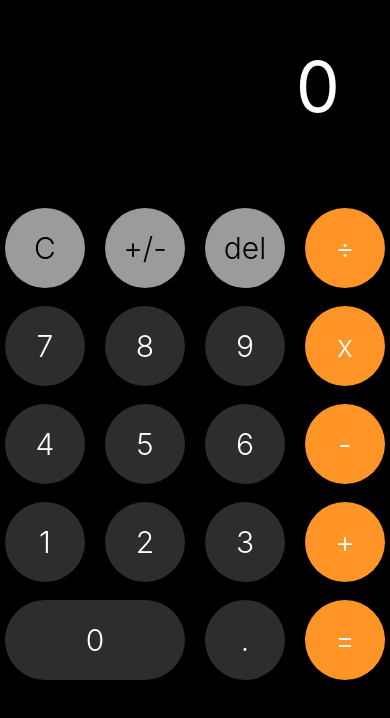
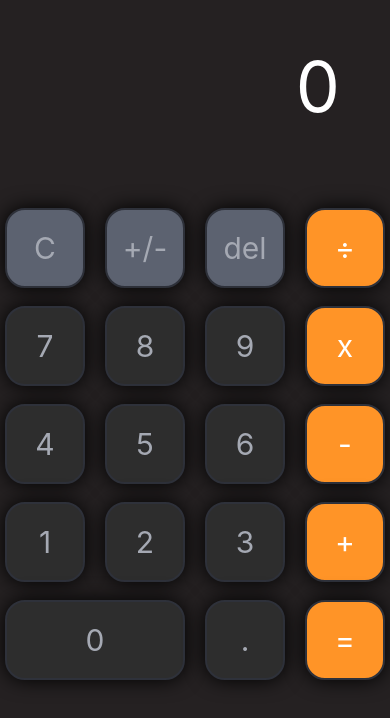
Before and after one commit to joseluiszamora/react-native-calculator, a React Native app: screen / in a window 390 px wide. Shown: the part 126-844 px from the top of the page. Built offline with nearby package versions, Linux system fonts and the light colour scheme.

Commit message:
optimize calculator style

```diff
--- a/src/config/theme/app-theme.ts
+++ b/src/config/theme/app-theme.ts
@@ -7,7 +7,15 @@ export const colors = {
 
   textPrimary: 'white',
   textSecondary: '#666666',
-  background: '#000000',
+  // background: '#000000',
+  background: '#252122',
+
+  btnDark: '#2D2D2D',
+  btnLight: '#5c6270',
+  btnOrange: '#FF9427',
+
+  txtDark: '#a5a9b3',
+  txtLight: '#ffffff',
 };
 
 export const styles = StyleSheet.create({
@@ -39,19 +47,4 @@ export const styles = StyleSheet.create({
     marginBottom: 18,
     paddingHorizontal: 10,
   },
-  button: {
-    backgroundColor: colors.darkGray,
-    borderRadius: 100,
-    height: 80,
-    justifyContent: 'center',
-    marginHorizontal: 10,
-    width: 80,
-  },
-  buttonText: {
-    color: 'white',
-    fontSize: 30,
-    fontWeight: '300',
-    padding: 10,
-    textAlign: 'center',
-  },
 });
--- a/src/ui/components/CalculatorButton.tsx
+++ b/src/ui/components/CalculatorButton.tsx
@@ -1,19 +1,19 @@
 import React from 'react';
-import {Pressable, Text} from 'react-native';
-import {styles, colors} from '../../config/theme/app-theme';
+import {Pressable, StyleSheet, Text} from 'react-native';
+import {colors} from '../../config/theme/app-theme';
 
 interface Props {
   label: string;
-  color?: string;
+  color: string;
+  colorText: string;
   doubleSize?: boolean;
-  blackText?: boolean;
   onPress: () => void;
 }
 export const CalculatorButton = ({
   label,
-  color = colors.darkGray,
+  color,
+  colorText,
   doubleSize = false,
-  blackText = false,
   onPress,
 }: Props) => {
   return (
@@ -25,13 +25,31 @@ export const CalculatorButton = ({
         width: doubleSize ? 180 : 80,
         opacity: pressed ? 0.8 : 1,
       })}>
-      <Text
-        style={{
-          ...styles.buttonText,
-          color: blackText ? 'black' : 'white',
-        }}>
+      <Text style={[styles.buttonText, {color: colorText}]}>{label}</Text>
+      {/* <Text style={[styles.buttonText, {color: blackText ? 'black' : 'white'}]}>
         {label}
-      </Text>
+      </Text> */}
     </Pressable>
   );
 };
+
+const styles = StyleSheet.create({
+  button: {
+    backgroundColor: colors.darkGray,
+    borderRadius: 20,
+    borderColor: '#2e313a',
+    borderWidth: 2,
+    height: 80,
+    justifyContent: 'center',
+    marginHorizontal: 10,
+    width: 80,
+    shadowRadius: 20,
+  },
+  buttonText: {
+    color: '#a5a9b3',
+    fontSize: 30,
+    fontWeight: '400',
+    padding: 10,
+    textAlign: 'center',
+  },
+});
--- a/src/ui/screens/CalculatorScreen.tsx
+++ b/src/ui/screens/CalculatorScreen.tsx
@@ -46,72 +46,129 @@ export const CalculatorScreen = () => {
         <CalculatorButton
           onPress={clean}
           label="C"
-          blackText
-          color={colors.lightGray}
+          color={colors.btnLight}
+          colorText={colors.txtDark}
         />
         <CalculatorButton
           onPress={toggleSign}
           label="+/-"
-          blackText
-          color={colors.lightGray}
+          color={colors.btnLight}
+          colorText={colors.txtDark}
         />
         <CalculatorButton
           onPress={deleteOperation}
           label="del"
-          blackText
-          color={colors.lightGray}
+          color={colors.btnLight}
+          colorText={colors.txtDark}
         />
         <CalculatorButton
           onPress={divideOperation}
           label="÷"
-          color={colors.orange}
-        />
-      </View>
-
-      <View style={styles.row}>
-        <CalculatorButton onPress={() => buildNumber('7')} label="7" />
-        <CalculatorButton onPress={() => buildNumber('8')} label="8" />
-        <CalculatorButton onPress={() => buildNumber('9')} label="9" />
-        <CalculatorButton
-          onPress={multiplyOperation}
-          label="x"
-          color={colors.orange}
-        />
-      </View>
-
-      <View style={styles.row}>
-        <CalculatorButton onPress={() => buildNumber('4')} label="4" />
-        <CalculatorButton onPress={() => buildNumber('5')} label="5" />
-        <CalculatorButton onPress={() => buildNumber('6')} label="6" />
-        <CalculatorButton
-          onPress={substractOperation}
-          label="-"
-          color={colors.orange}
-        />
-      </View>
-
-      <View style={styles.row}>
-        <CalculatorButton onPress={() => buildNumber('1')} label="1" />
-        <CalculatorButton onPress={() => buildNumber('2')} label="2" />
-        <CalculatorButton onPress={() => buildNumber('3')} label="3" />
-        <CalculatorButton
-          onPress={addOperation}
-          label="+"
-          color={colors.orange}
+          color={colors.btnOrange}
+          colorText={colors.txtLight}
         />
       </View>
 
       <View style={styles.row}>
         <CalculatorButton
+          color={colors.btnDark}
+          colorText={colors.txtDark}
+          onPress={() => buildNumber('7')}
+          label="7"
+        />
+        <CalculatorButton
+          color={colors.btnDark}
+          colorText={colors.txtDark}
+          onPress={() => buildNumber('8')}
+          label="8"
+        />
+        <CalculatorButton
+          color={colors.btnDark}
+          colorText={colors.txtDark}
+          onPress={() => buildNumber('9')}
+          label="9"
+        />
+        <CalculatorButton
+          color={colors.btnOrange}
+          colorText={colors.txtLight}
+          onPress={multiplyOperation}
+          label="x"
+        />
+      </View>
+
+      <View style={styles.row}>
+        <CalculatorButton
+          color={colors.btnDark}
+          colorText={colors.txtDark}
+          onPress={() => buildNumber('4')}
+          label="4"
+        />
+        <CalculatorButton
+          color={colors.btnDark}
+          colorText={colors.txtDark}
+          onPress={() => buildNumber('5')}
+          label="5"
+        />
+        <CalculatorButton
+          color={colors.btnDark}
+          colorText={colors.txtDark}
+          onPress={() => buildNumber('6')}
+          label="6"
+        />
+        <CalculatorButton
+          color={colors.btnOrange}
+          colorText={colors.txtLight}
+          onPress={substractOperation}
+          label="-"
+        />
+      </View>
+
+      <View style={styles.row}>
+        <CalculatorButton
+          color={colors.btnDark}
+          colorText={colors.txtDark}
+          onPress={() => buildNumber('1')}
+          label="1"
+        />
+        <CalculatorButton
+          color={colors.btnDark}
+          colorText={colors.txtDark}
+          onPress={() => buildNumber('2')}
+          label="2"
+        />
+        <CalculatorButton
+          color={colors.btnDark}
+          colorText={colors.txtDark}
+          onPress={() => buildNumber('3')}
+          label="3"
+        />
+        <CalculatorButton
+          color={colors.btnOrange}
+          colorText={colors.txtLight}
+          onPress={addOperation}
+          label="+"
+        />
+      </View>
+
+      <View style={styles.row}>
+        <CalculatorButton
+          color={colors.btnDark}
+          colorText={colors.txtDark}
           onPress={() => buildNumber('0')}
           label="0"
           doubleSize
         />
-        <CalculatorButton onPress={() => buildNumber('.')} label="." />
         <CalculatorButton
+          color={colors.btnDark}
+          colorText={colors.txtDark}
+          onPress={() => buildNumber('.')}
+          label="."
+        />
+        <CalculatorButton
+          color={colors.btnOrange}
+          colorText={colors.txtLight}
           onPress={calculateResult}
           label="="
-          color={colors.orange}
         />
       </View>
     </View>
```
